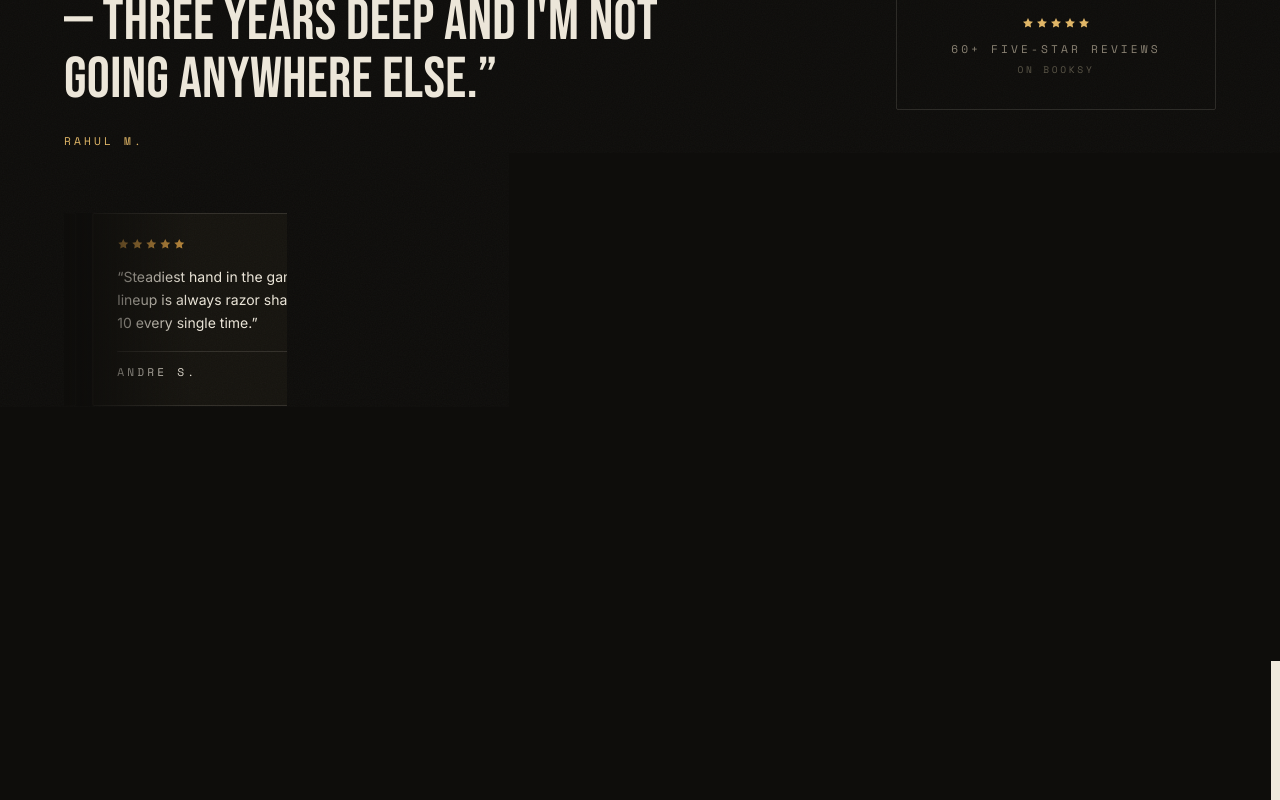
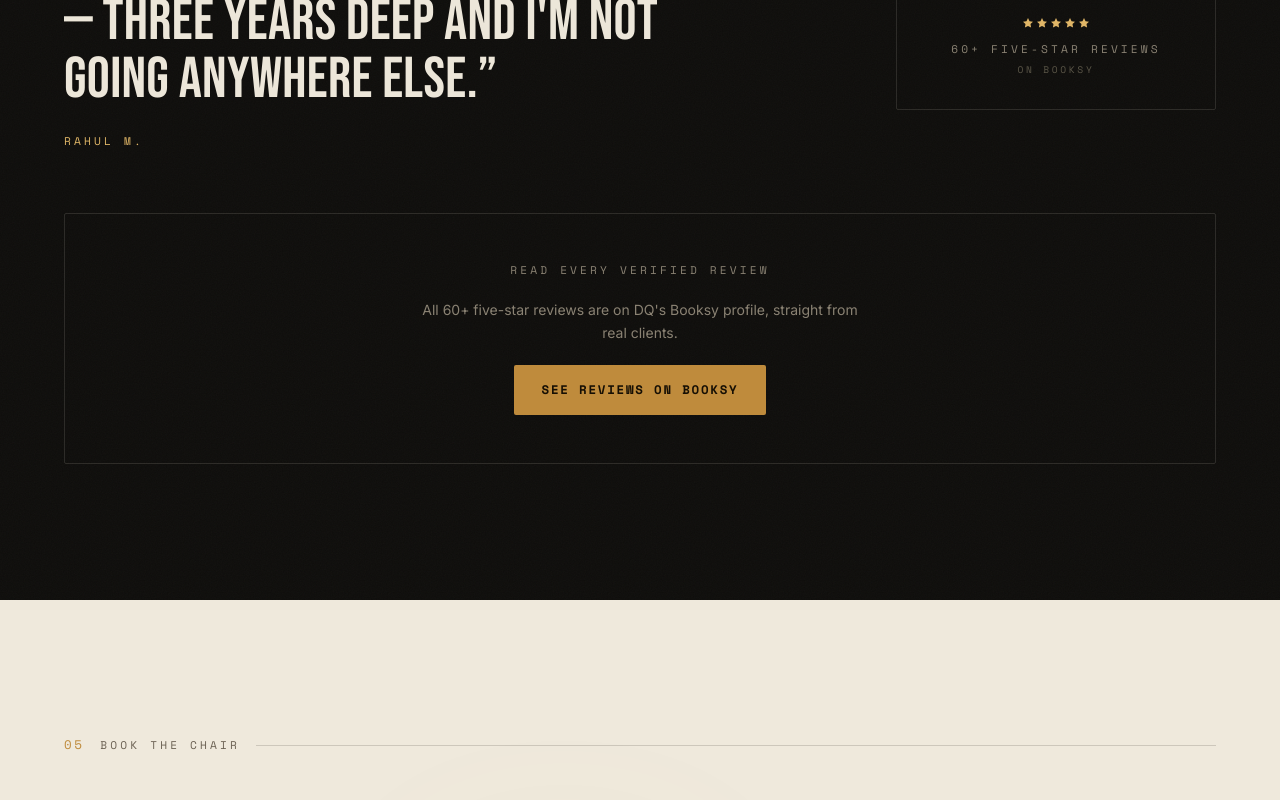
Before and after one commit to Harsh-0214/DQBlendz, a Next.js app: page / in a window 1280 px wide. Shown: the part 4483-5283 px from the top of the page. Built offline with nearby package versions, Linux system fonts and the light colour scheme.

Commit message:
Reviews: remove fake reviews, add live Booksy widget slot (Elfsight) with Booksy CTA fallback

```diff
--- a/app/config.ts
+++ b/app/config.ts
@@ -33,6 +33,22 @@ export const business = {
   rating: "5.0",
   yearsExperience: 6,
 
+  // ── Live reviews widget ───────────────────────────────────────
+  // Booksy has no official reviews widget, so the live reviews are
+  // served through Elfsight (free tier), which syncs the real Booksy
+  // reviews automatically.
+  //
+  // To turn it on:
+  //   1. Go to https://elfsight.com/all-in-one-reviews-widget/
+  //      and create a free widget. Choose "Booksy" as the source and
+  //      paste DQ's Booksy page URL.
+  //   2. Elfsight gives you an embed code that looks like:
+  //        <div class="elfsight-app-XXXXXXXX-..."></div>
+  //      Copy ONLY the id part (e.g. "elfsight-app-XXXXXXXX-...").
+  //   3. Paste that id between the quotes below and save.
+  // The fake reviews disappear and the real Booksy reviews show up.
+  elfsightWidgetId: "",
+
   // 👇 Confirm DQ's real hours (Booksy shows them at booking).
   hours: [
     { day: "Monday", time: "9 AM – 7 PM" },
--- a/components/Testimonials.tsx
+++ b/components/Testimonials.tsx
@@ -1,17 +1,14 @@
 "use client";
 
+import { useEffect } from "react";
 import { motion } from "framer-motion";
 import { useInView } from "@/hooks/useInView";
 import { business } from "@/app/config";
 
-const reviews = [
-  { name: "Rahul M.", role: "", text: "Best barber I've ever had. The detail on my fade is unmatched — three years deep and I'm not going anywhere else." },
-  { name: "Jordan K.", role: "New Client", text: "Blown away first visit. Clean shop, real professional, and DQ nailed exactly what I asked for." },
-  { name: "Andre S.", role: "Regular", text: "Steadiest hand in the game. My lineup is always razor sharp. 10 out of 10 every single time." },
-  { name: "Chris M.", role: "Regular", text: "Great vibe, even better cuts. DQ Blendz is the only spot in the city I trust with my hair." },
-  { name: "Darnell P.", role: "VIP", text: "Been to shops all over and this is another level. Clean, precise, consistent. Every time." },
-  { name: "Tyler B.", role: "New Client", text: "Brought my son for his first real cut. Patient, kind, and sharp. We're regulars now." },
-];
+const featured = {
+  name: "Rahul M.",
+  text: "Best barber I've ever had. The detail on my fade is unmatched — three years deep and I'm not going anywhere else.",
+};
 
 const ease = [0.23, 1, 0.32, 1] as const;
 
@@ -27,28 +24,24 @@ function Stars({ light = false }: { light?: boolean }) {
   );
 }
 
-function Card({ r }: { r: (typeof reviews)[number] }) {
-  return (
-    <div
-      className="flex-shrink-0 w-[300px] p-6 mr-4"
-      style={{ border: "1px solid var(--line-dark)", borderRadius: "var(--radius)", background: "var(--ink-2)" }}
-    >
-      <Stars />
-      <p className="text-sm leading-relaxed my-4" style={{ color: "var(--on-dark)" }}>
-        &ldquo;{r.text}&rdquo;
-      </p>
-      <div className="flex items-center justify-between pt-3" style={{ borderTop: "1px solid var(--line-dark)" }}>
-        <span className="kicker" style={{ color: "var(--on-dark)" }}>{r.name}</span>
-        <span className="kicker" style={{ color: "var(--on-dark-faint)", fontSize: "0.6rem" }}>{r.role}</span>
-      </div>
-    </div>
-  );
+/** Loads the Elfsight platform script once, when a widget id is configured. */
+function useElfsight(enabled: boolean) {
+  useEffect(() => {
+    if (!enabled) return;
+    const src = "https://static.elfsight.com/platform/platform.js";
+    if (document.querySelector(`script[src="${src}"]`)) return;
+    const s = document.createElement("script");
+    s.src = src;
+    s.async = true;
+    document.body.appendChild(s);
+  }, [enabled]);
 }
 
 export default function Testimonials() {
   const { ref, visible } = useInView(0.08);
-  const featured = reviews[0];
-  const loop = [...reviews.slice(1), ...reviews.slice(1)];
+  const widgetId = business.elfsightWidgetId;
+  const hasWidget = widgetId.length > 0;
+  useElfsight(hasWidget);
 
   return (
     <section id="testimonials" className="sec sec-dark grain overflow-hidden" ref={ref}>
@@ -79,7 +72,7 @@ export default function Testimonials() {
               &ldquo;{featured.text}&rdquo;
             </p>
             <footer className="kicker mt-6" style={{ color: "var(--accent-soft)" }}>
-              {featured.role ? `${featured.name} — ${featured.role}` : featured.name}
+              {featured.name}
             </footer>
           </motion.blockquote>
 
@@ -111,22 +104,38 @@ export default function Testimonials() {
         </div>
       </div>
 
-      {/* Marquee of remaining reviews */}
+      {/* Live reviews: real Booksy reviews via Elfsight when configured,
+          otherwise a clean call-to-action to read them on Booksy. */}
       <motion.div
-        className="relative"
-        initial={{ opacity: 0 }}
-        animate={visible ? { opacity: 1 } : {}}
-        transition={{ duration: 0.7, delay: 0.3 }}
+        className="relative z-10 max-w-[1400px] mx-auto"
+        initial={{ opacity: 0, y: 16 }}
+        animate={visible ? { opacity: 1, y: 0 } : {}}
+        transition={{ duration: 0.7, ease, delay: 0.32 }}
       >
-        <div className="pointer-events-none absolute left-0 top-0 bottom-0 w-16 sm:w-32 z-10" style={{ background: "linear-gradient(90deg, var(--ink), transparent)" }} />
-        <div className="pointer-events-none absolute right-0 top-0 bottom-0 w-16 sm:w-32 z-10" style={{ background: "linear-gradient(-90deg, var(--ink), transparent)" }} />
-        <div className="overflow-hidden">
-          <div className="marquee-track">
-            {loop.map((r, i) => (
-              <Card key={i} r={r} />
-            ))}
+        {hasWidget ? (
+          <div className={widgetId} data-elfsight-app-lazy />
+        ) : (
+          <div
+            className="flex flex-col items-center gap-5 text-center px-6 py-12"
+            style={{ border: "1px solid var(--line-dark)", borderRadius: "var(--radius)" }}
+          >
+            <span className="kicker" style={{ color: "var(--on-dark-muted)" }}>
+              Read every verified review
+            </span>
+            <p className="max-w-md text-sm leading-relaxed" style={{ color: "var(--on-dark-muted)" }}>
+              All {business.reviewsDisplay} five-star reviews are on DQ&apos;s
+              Booksy profile, straight from real clients.
+            </p>
+            <a
+              href={business.booksyUrl}
+              target="_blank"
+              rel="noopener noreferrer"
+              className="btn btn-accent px-7 py-4"
+            >
+              See Reviews on Booksy
+            </a>
           </div>
-        </div>
+        )}
       </motion.div>
     </section>
   );
```
